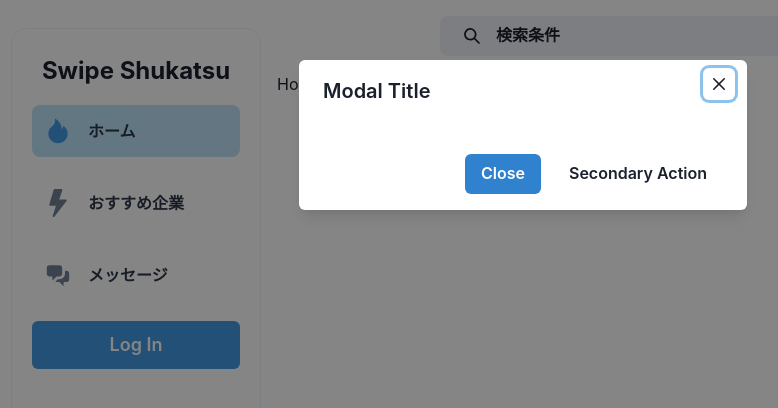
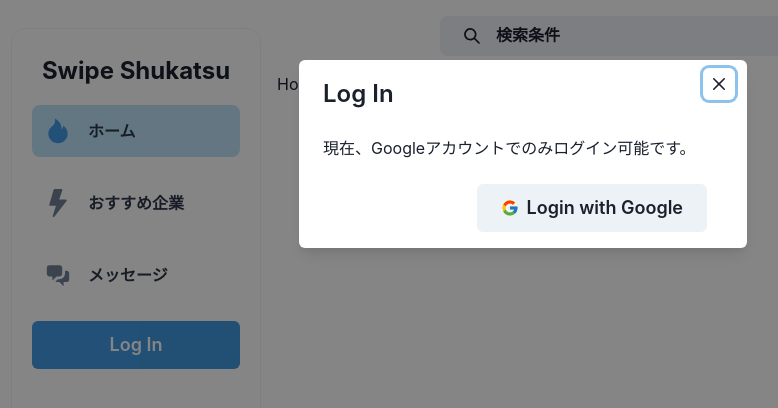
Before and after one commit to satorunooshie/swipe-shukatu, a React (Create React App) app in the folder client/: page / in a window 1280 px wide. Both pictures are taken after a click on the button "Log In". Shown: the top 408 px of the page, without its empty margins (117-895 px from the left). Built offline with nearby package versions, Linux system fonts and the light colour scheme; no server answers.

Commit message:
LoginwithGoogleを実装

```diff
--- a/client/src/components/LoginModal/LoginModal.tsx
+++ b/client/src/components/LoginModal/LoginModal.tsx
@@ -1,4 +1,4 @@
-import { VFC, useContext } from "react";
+import { VFC, useContext, useState } from "react";
 import {
   Modal,
   ModalOverlay,
@@ -10,24 +10,37 @@ import {
   Button,
 } from "@chakra-ui/react";
 import { LoginModalContext } from "../../context/LoginModalContext";
+import { FcGoogle } from "react-icons/fc";
+import { LoginWithGoogle } from "./LoginWithGoogle";
 
 const LoginModal: VFC = () => {
-  const { isOpen, onOpen, onClose } = useContext(LoginModalContext);
+  const { isOpen, onClose } = useContext(LoginModalContext);
+  const [loading, setLoading] = useState(false);
 
   return (
     <>
-      <Modal isOpen={isOpen} onClose={onClose}>
+      <Modal isOpen={isOpen} onClose={onClose} closeOnEsc id="LOGIN">
         <ModalOverlay />
         <ModalContent>
-          <ModalHeader>Modal Title</ModalHeader>
+          <ModalHeader fontSize="2xl">Log In</ModalHeader>
           <ModalCloseButton />
-          <ModalBody></ModalBody>
+          <ModalBody>現在、Googleアカウントでのみログイン可能です。</ModalBody>
 
           <ModalFooter>
-            <Button colorScheme="blue" mr={3} onClick={onClose}>
-              Close
+            <Button
+              isLoading={loading}
+              loadingText="Redirecting"
+              size="lg"
+              colorScheme="gray"
+              leftIcon={<FcGoogle />}
+              onClick={() => {
+                setLoading(true);
+                LoginWithGoogle();
+              }}
+              mr="4"
+            >
+              Login with Google
             </Button>
-            <Button variant="ghost">Secondary Action</Button>
           </ModalFooter>
         </ModalContent>
       </Modal>
--- /dev/null
+++ b/client/src/components/LoginModal/LoginWithGoogle.ts
@@ -0,0 +1,6 @@
+import firebase from "../../lib/firebase";
+
+export const LoginWithGoogle = () => {
+  const provider = new firebase.auth.GoogleAuthProvider();
+  firebase.auth().signInWithRedirect(provider);
+};
```
